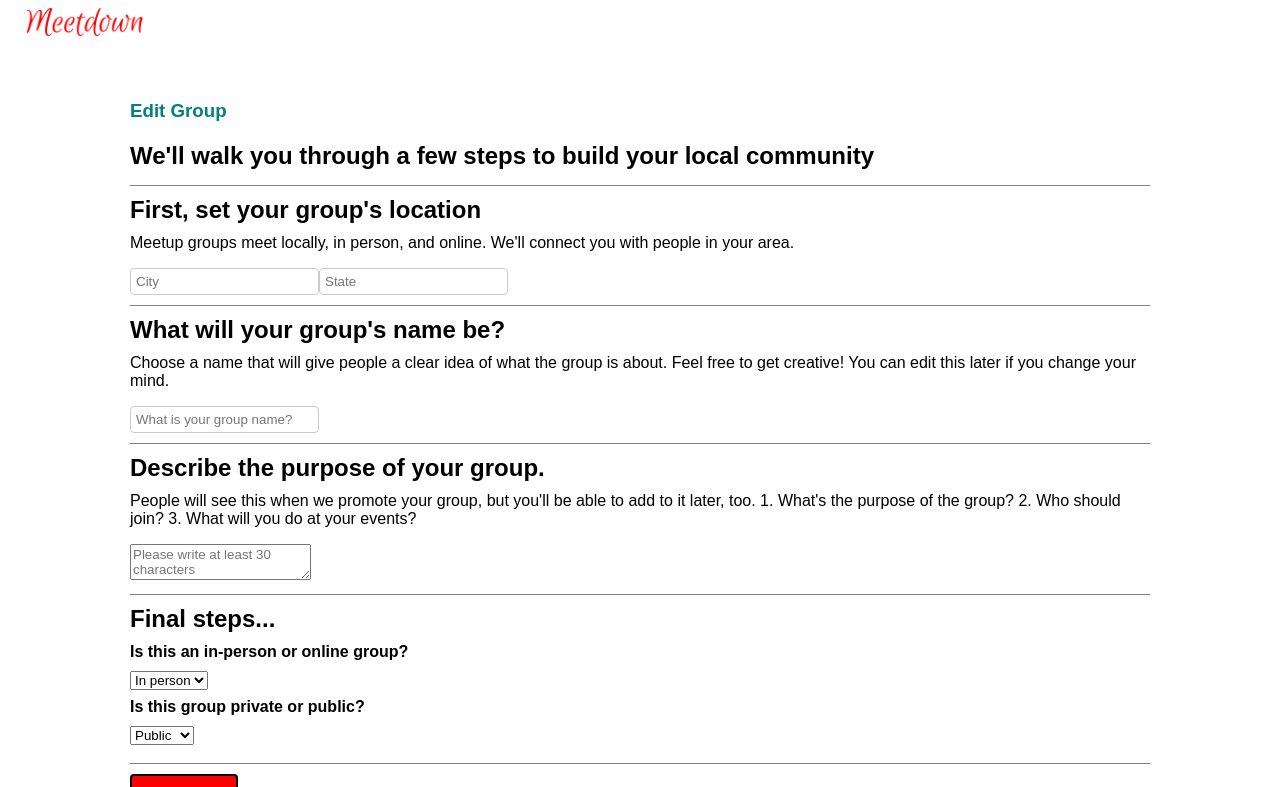
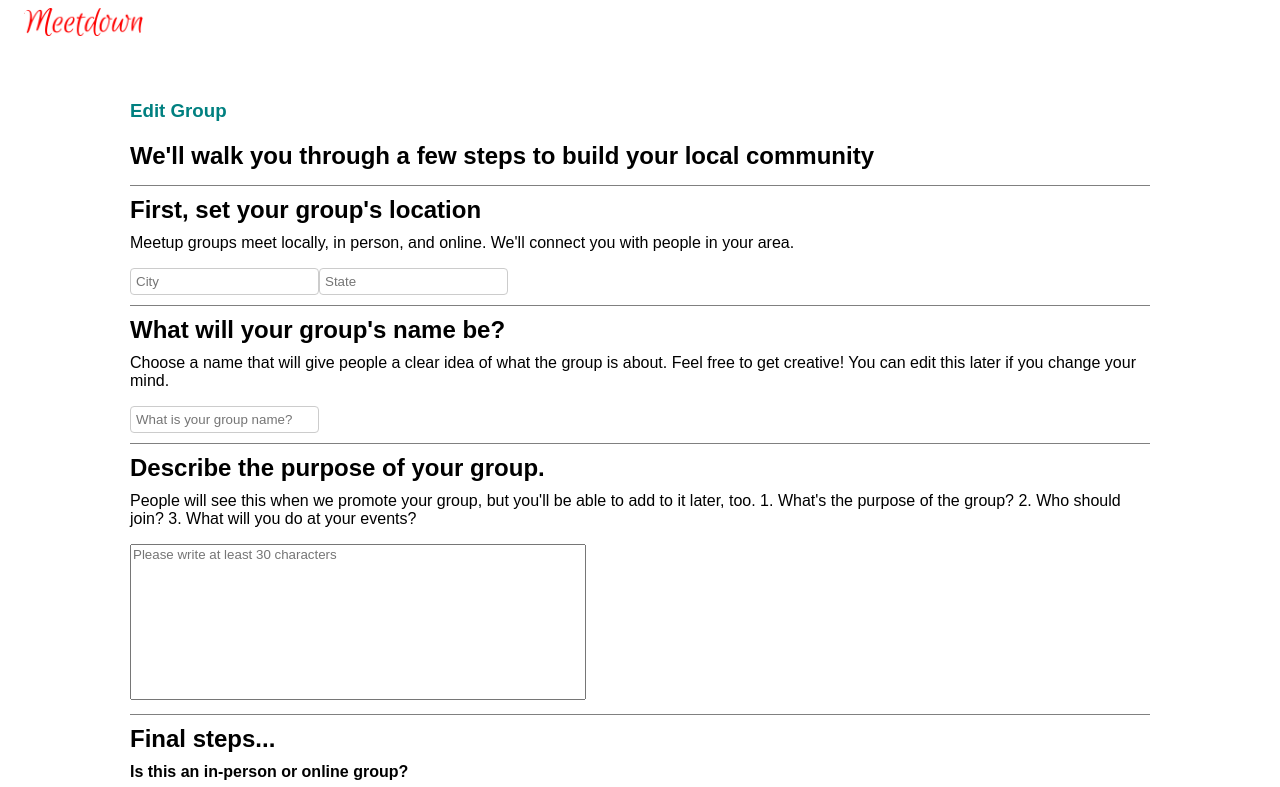
Before and after one commit to XavierAG/Meetdown-A-Meetup-Clone, a React (Create React App) app in the folder frontend/: page /groups/1/update-group in a window 1280 px wide. Shown: the top 787 px of the page. Built offline with nearby package versions, Linux system fonts and the light colour scheme; no server answers.

Commit message:
made textarea non resizeable

```diff
--- a/frontend/src/components/UpdateGroup/UpdateGroup.css
+++ b/frontend/src/components/UpdateGroup/UpdateGroup.css
@@ -35,3 +35,9 @@
 .update-group-page .form .section select {
     margin-bottom: 8px;
 }
+
+.update-group-page .about-text-area {
+    width: 450px;
+    height: 150px;
+    resize: none;
+}
--- a/frontend/src/components/UpdateGroup/index.js
+++ b/frontend/src/components/UpdateGroup/index.js
@@ -123,6 +123,7 @@ function UpdateGroup() {
             should join? 3. What will you do at your events?
           </p>
           <textarea
+            className="about-text-area"
             placeholder="Please write at least 30 characters"
             value={about}
             onChange={(e) => setAbout(e.target.value)}
```
